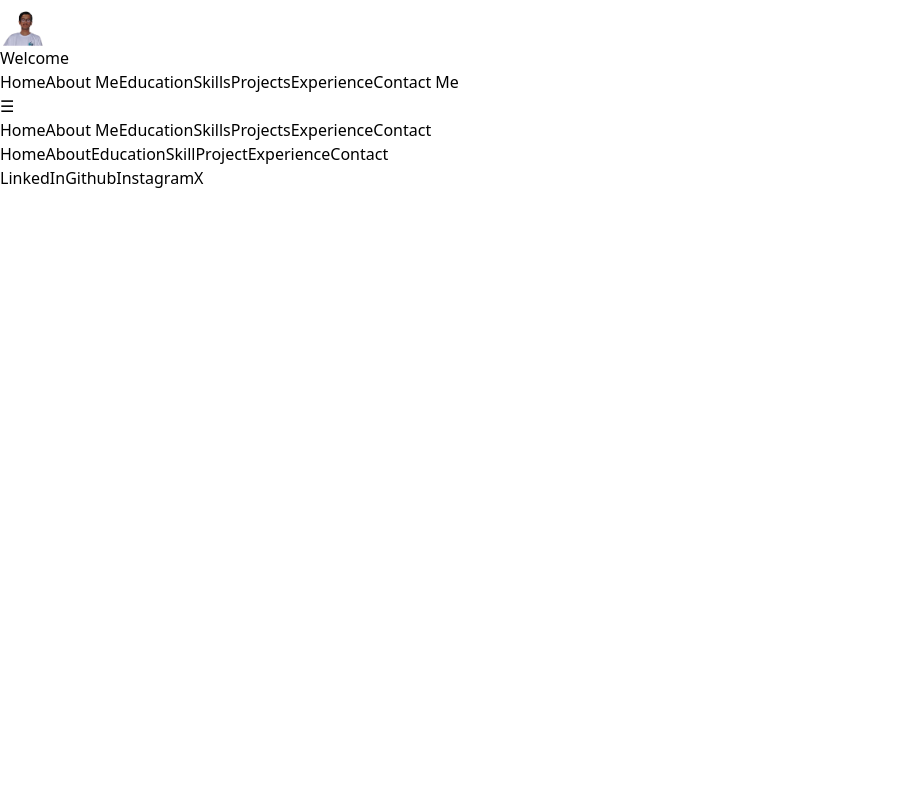
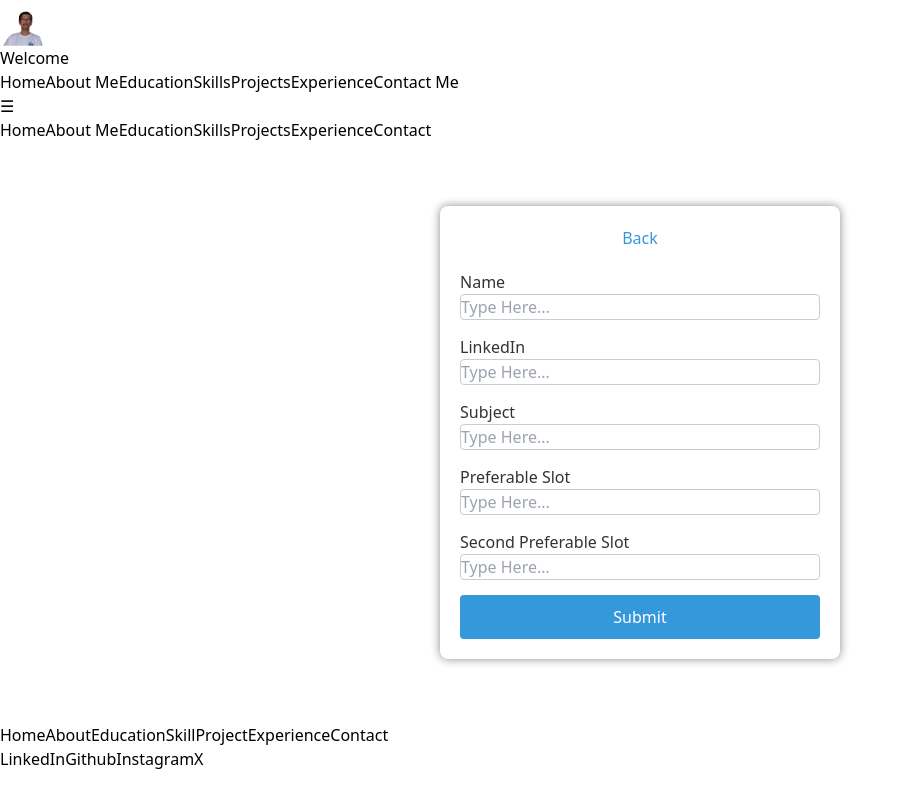
Before and after one commit to pankajkumarphe21/pankaj-kumar, a React (Vite) app: page /fixcall in a window 1280 px wide. Shown: the whole page, without its empty margins (0-909 px from the left). Built offline with nearby package versions, Linux system fonts and the light colour scheme.

Commit message:
updated details

```diff
--- a/src/App.jsx
+++ b/src/App.jsx
@@ -10,6 +10,7 @@ import Projects from "./Components/Projects";
 import Experience from "./Components/Experience";
 import SingleProject from "./Components/SingleProject";
 import Footer from "./Components/Footer";
+import MailModel from "./parts/MailModel";
 
 
 const App = () => {
@@ -26,6 +27,7 @@ const App = () => {
           <Route path="/projects" element={<Projects/>} />
           <Route path="/singleproject" element={<SingleProject/>} />
           <Route path="/experience" element={<Experience/>} />
+          <Route path="/fixcall" element={<MailModel/>} />
         </Routes>
         <Footer/>
       </BrowserRouter>
--- a/src/Components/Contact.jsx
+++ b/src/Components/Contact.jsx
@@ -3,9 +3,11 @@ import { IoMdCall } from 'react-icons/io'
 import { FaGithub,FaLinkedin,FaTwitter } from 'react-icons/fa'
 import { BsInstagram } from 'react-icons/bs'
 import { useGSAP } from '@gsap/react'
+import { Link, useNavigate } from 'react-router-dom'
 import gsap from 'gsap'
 
 const Contact = () => {
+  const navigate=useNavigate()
   useGSAP(()=>{
     gsap.from(".contact",{
       opacity:0,
@@ -28,10 +30,11 @@ const Contact = () => {
       <div className='flex flex-col items-center mt-[40px]'>
         <div className='flex max-sm:flex-col max-sm:w-[80%] gap-[50px]'>
         <div className='flex justify-center gap-[40px]'>
-        <a href="tel:+917751016519" className="h-[86px] w-[96px] text-white hover:scale-105 border-2 rounded-lg flex flex-col items-center">
+
+        <div onClick={()=>navigate('/fixcall')} className="h-[86px] w-[96px] text-white hover:scale-105 border-2 rounded-lg flex flex-col items-center">
               <IoMdCall className="mt-[16px] text-[24px]" />
               <span className="mt-[9px] text-sm">Fix A Call</span>
-            </a>
+            </div>
             <a href="https://github.com/pankajkumarphe21" target='_blank' className="h-[86px] w-[96px] text-white hover:scale-105 border-2 rounded-lg flex flex-col items-center">
               <FaGithub className="mt-[16px] text-[24px]" />
               <span className="mt-[9px] text-sm">Github</span>
--- a/src/Components/Home.jsx
+++ b/src/Components/Home.jsx
@@ -4,11 +4,12 @@ import { MdCloudDownload } from "react-icons/md";
 import { HiOutlineDesktopComputer } from "react-icons/hi";
 import PreviewSkills from '../parts/PreviewSkills'
 import Highlights from '../parts/Highlights'
-import { Link } from "react-router-dom";
+import { Link, useNavigate } from "react-router-dom";
 import { useGSAP } from "@gsap/react";
 import gsap from "gsap";
 
 const Home = () => {
+  const navigate=useNavigate()
   useGSAP(()=>{
     gsap.from(".home",{
       opacity:0,
@@ -36,9 +37,9 @@ const Home = () => {
             make my dreams into reality!
           </p>
           <div className="flex mt-[50px]">
-            <div className="h-[86px] cursor-pointer w-[96px] hover:scale-105 border-2 rounded-lg flex flex-col items-center">
+            <div onClick={()=>navigate('/fixcall')} className="h-[86px] cursor-pointer w-[96px] hover:scale-105 border-2 rounded-lg flex flex-col items-center">
               <IoMdCall className="mt-[16px] text-[24px]" />
-              <a href="tel:+917751016519" className="mt-[9px] text-sm">Fix A Call</a>
+              <div className="mt-[9px] text-sm">Fix A Call</div>
             </div>
             <div className="h-[86px] cursor-pointer hover:scale-105 w-[96px] border-2 ml-[20px] rounded-lg flex flex-col items-center">
               <MdCloudDownload className="mt-[10px] text-[24px]" />
--- /dev/null
+++ b/src/parts/MailModel.jsx
@@ -0,0 +1,84 @@
+import { useState } from "react";
+import styles from "./MailModel.module.css";
+
+const MailModel = () => {
+  const [name, setName] = useState("");
+  const [linkedIn, setLinkedIn] = useState("");
+  const [subject, setSubject] = useState("");
+  const [preferableSlot, setPreferableSlot] = useState("");
+  const [secondPreferableSlot, setSecondPreferableSlot] = useState("");
+
+  const handleSubmit = (e) => {
+    e.preventDefault();
+
+    const mailtoUrl = `mailto:pankaj.kumar.phe21@itbhu.ac.in?subject=${encodeURIComponent(
+      subject
+    )}&body=${encodeURIComponent(
+      `Name: ${name}  LinkedIn: ${linkedIn}  Subject: ${subject}  Preferable Slot: ${preferableSlot}  Second Preferable Slot: ${secondPreferableSlot}`
+    )}`;
+
+    window.open(mailtoUrl, "_blank");
+  };
+
+  return (
+    <div className={`${styles.modal} page`}>
+      <div className={styles.action_button}>
+        <span>Back</span>
+      </div>
+      <form
+        className={styles.form}
+        onSubmit={handleSubmit}>
+        <div>
+          <h3>Name</h3>
+          <input
+            type="text"
+            placeholder="Type Here..."
+            value={name}
+            onChange={(e) => setName(e.target.value)}
+          />
+        </div>
+        <div>
+          <h3>LinkedIn</h3>
+          <input
+            type="text"
+            placeholder="Type Here..."
+            value={linkedIn}
+            onChange={(e) => setLinkedIn(e.target.value)}
+          />
+        </div>
+        <div>
+          <h3>Subject</h3>
+          <input
+            type="text"
+            placeholder="Type Here..."
+            value={subject}
+            onChange={(e) => setSubject(e.target.value)}
+          />
+        </div>
+        <div>
+          <h3>Preferable Slot</h3>
+          <input
+            type="text"
+            placeholder="Type Here..."
+            value={preferableSlot}
+            onChange={(e) => setPreferableSlot(e.target.value)}
+          />
+        </div>
+        <div>
+          <h3>Second Preferable Slot</h3>
+          <input
+            type="text"
+            placeholder="Type Here..."
+            value={secondPreferableSlot}
+            onChange={(e) => setSecondPreferableSlot(e.target.value)}
+          />
+        </div>
+      </form>
+      <div className={styles.submit_button}>
+        <span onClick={handleSubmit}>Submit</span>
+      </div>
+    </div>
+  );
+};
+
+export default MailModel;
--- /dev/null
+++ b/src/parts/MailModel.module.css
@@ -0,0 +1,53 @@
+/** @format */
+.page{
+    color: black;
+}
+
+.modal {
+    background-color: #fff;
+    border-radius: 8px;
+    box-shadow: 0 0 10px rgba(0, 0, 0, 0.468);
+    padding: 20px;
+    max-width: 400px;
+    margin: 4rem auto;
+  }
+
+  .action_button {
+    cursor: pointer;
+    color: #3498db;
+    text-align: center;
+    margin-bottom: 20px;
+  }
+
+  .form {
+    display: flex;
+    flex-direction: column;
+  }
+
+  .form div {
+    margin-bottom: 15px;
+  }
+
+  h3 {
+    margin-bottom: 8px;
+    font-size: 16px;
+    color: #333;
+  }
+
+  input {
+    width: 100%;
+    padding: 8px;
+    font-size: 14px;
+    color: black !important;
+    border: 1px solid #ccc;
+    border-radius: 4px;
+  }
+
+  .submit_button {
+    cursor: pointer;
+    background-color: #3498db;
+    color: #fff;
+    text-align: center;
+    padding: 10px;
+    border-radius: 4px;
+  }
```
